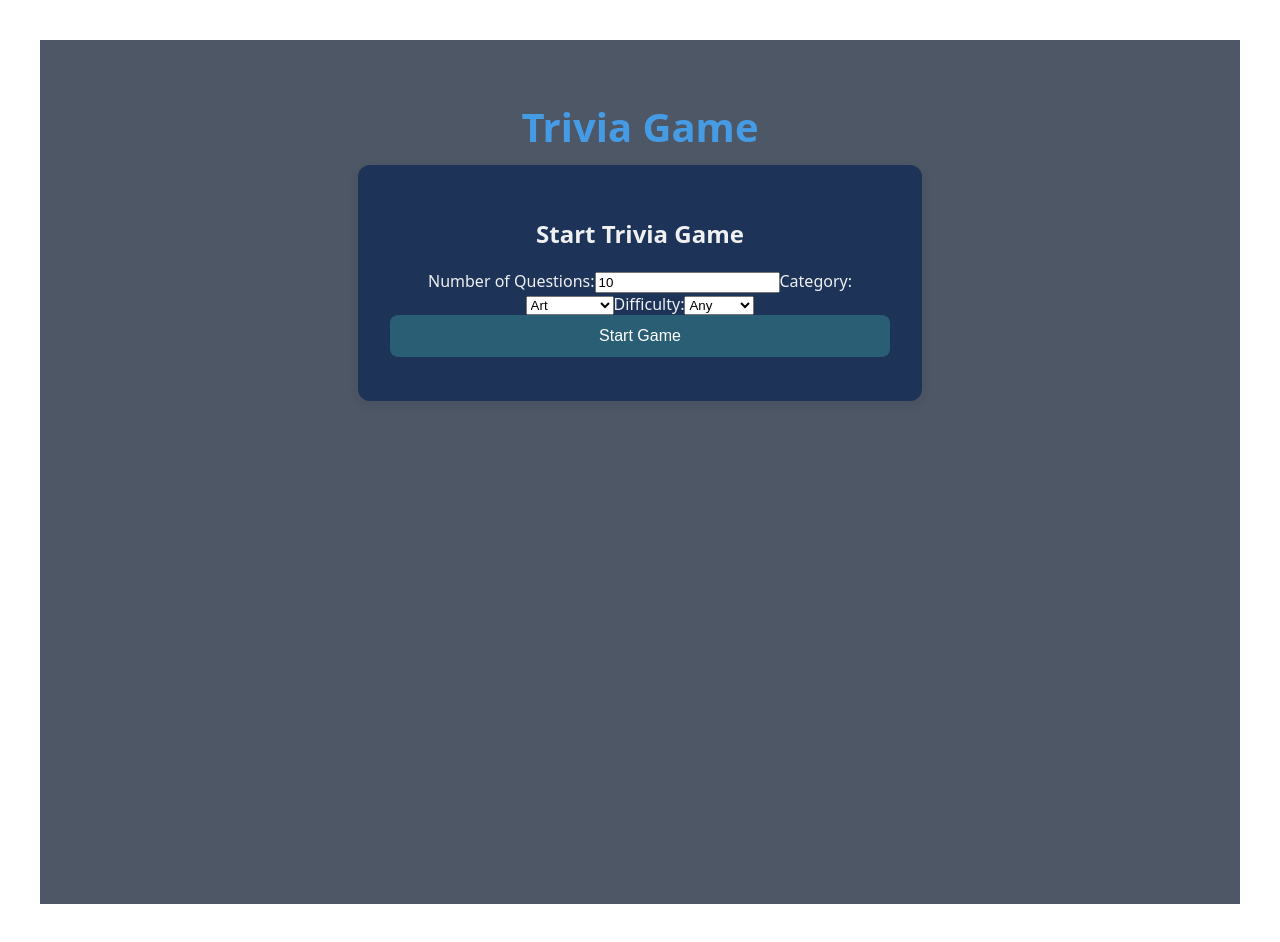
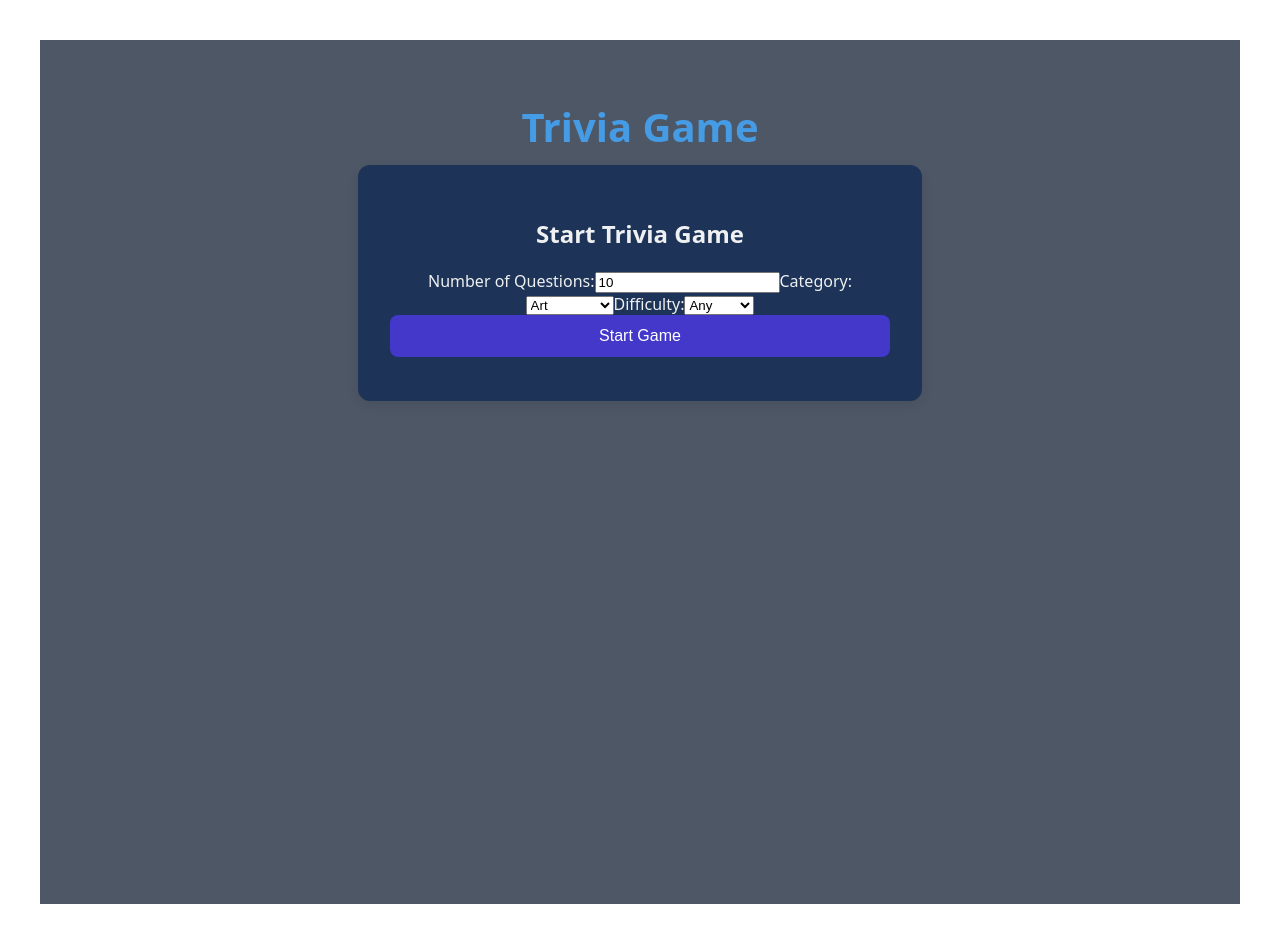
Before and after one commit to rdavison23/Trivia-Game-with-API-Integration, a React app in the folder frontend/: page / in a window 1280 px wide. In both pictures the pointer is over the button "Start Game". Built offline with nearby package versions, Linux system fonts and the light colour scheme; the HTML template or start-up script is replaced by a standard one.

Commit message:
added button hover

```diff
--- a/frontend/src/index.css
+++ b/frontend/src/index.css
@@ -37,3 +37,7 @@ button,
   width: 100%;
   margin-bottom: 0.75rem;
 }
+button:hover,
+.answer-btn:hover {
+  background: #4338ca;
+}
```
